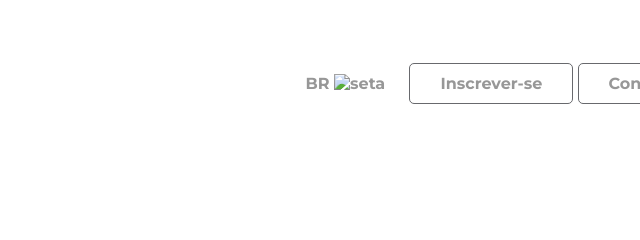
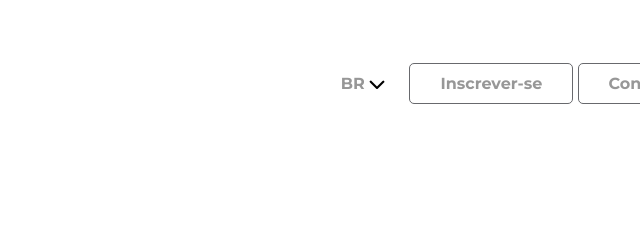
Before and after one commit to GiihCastro/projeto-dupla-html-css, a plain HTML site: page text.html in a window 1280 px wide. Shown: the top 240 px of the page, 640-1280 px from the left. Drawn offline with Linux system fonts and the light colour scheme; the site is published under a folder, as on GitHub Pages, so addresses that start at the root find nothing; a web font is replaced by a local one.

Commit message:
Update text.html

```diff
--- a/text.html
+++ b/text.html
@@ -19,7 +19,7 @@
 
         <ul>
             <li class="dropdown">
-                <a href="./text.html">BR <img src="/arquivos/veve.png" alt="seta"></a>
+                <a href="./text.html">BR <img src="./arquivos/veve.png" alt="seta"></a>
 
                 <div class="dropdown-menu">
                     <a href="./index.html">EN</a>
```
